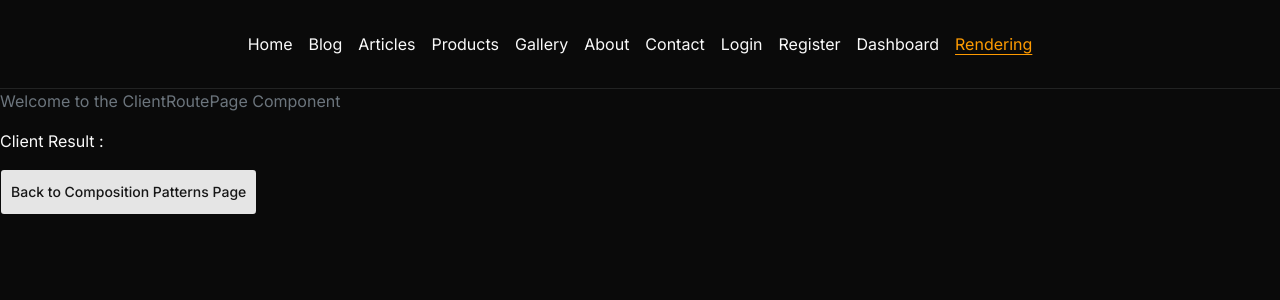
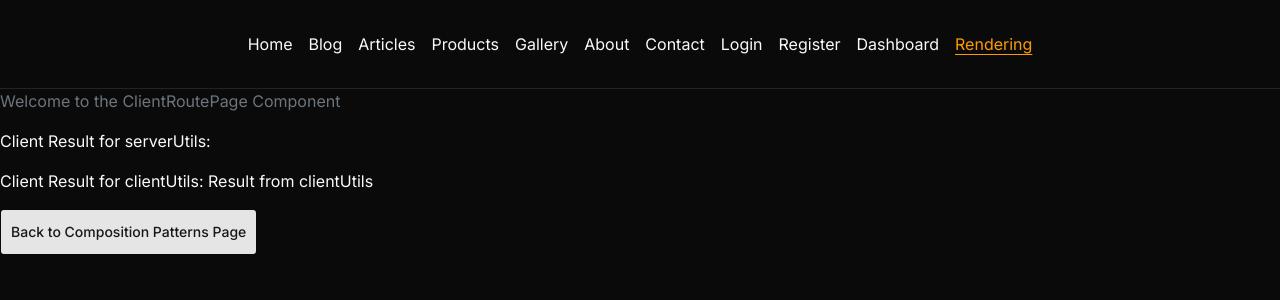
Before and after one commit to zahid-official/practice-0.2, a Next.js app in the folder code-evulation/: page /rendering/composition-patterns/client-route in a window 1280 px wide. Shown: the top 300 px of the page. Built offline with nearby package versions, Linux system fonts and the light colour scheme.

Commit message:
create client action function that can runs only on the clientside

```diff
--- a/code-evulation/package.json
+++ b/code-evulation/package.json
@@ -10,6 +10,7 @@
   },
   "dependencies": {
     "class-variance-authority": "^0.7.1",
+    "client-only": "^0.0.1",
     "clsx": "^2.1.1",
     "lucide-react": "^1.17.0",
     "next": "16.2.4",
--- a/code-evulation/src/app/rendering/composition-patterns/client-route/page.tsx
+++ b/code-evulation/src/app/rendering/composition-patterns/client-route/page.tsx
@@ -2,6 +2,7 @@
 
 import { useTheme } from "@/components/ThemeProvider";
 import { Button } from "@/components/ui/button";
+import clientUtils from "@/utils/clientUtils";
 import Link from "next/link";
 
 // ClientRoutePage Component
@@ -20,7 +21,8 @@ const ClientRoutePage = () => {
         Welcome to the ClientRoutePage Component
       </h1>
 
-      <p>Client Result : {/*{serverUtils()} */} </p>
+      <p>Client Result for serverUtils: {/* {serverUtils()} */} </p>
+      <p>Client Result for clientUtils: {clientUtils()} </p>
 
       <Link href="/rendering/composition-patterns">
         <Button>Back to Composition Patterns Page</Button>
--- a/code-evulation/src/app/rendering/composition-patterns/server-route/page.tsx
+++ b/code-evulation/src/app/rendering/composition-patterns/server-route/page.tsx
@@ -8,7 +8,8 @@ const ServerRoutePage = () => {
     <div className="space-y-4">
       <h1>Welcome to the ServerRoutePage Component</h1>
 
-      <p>Server Result : {serverUtils()}</p>
+      <p>Server Result for serverUtils: {serverUtils()}</p>
+      <p>Client Result for clientUtils: {/* {clientUtils()} */} </p>
 
       <Link href="/rendering/composition-patterns">
         <Button>Back to Composition Patterns Page</Button>
--- /dev/null
+++ b/code-evulation/src/utils/clientUtils.ts
@@ -0,0 +1,12 @@
+import "client-only";
+
+// clientUtils Function
+const clientUtils = () => {
+  console.log(
+    "This log is from clientUtils Function, it can only visible in client terminal",
+  );
+
+  return "Result from clientUtils";
+};
+
+export default clientUtils;
```
Also changed, not shown: 1 other file (tests, documents, lock files or other folders).
